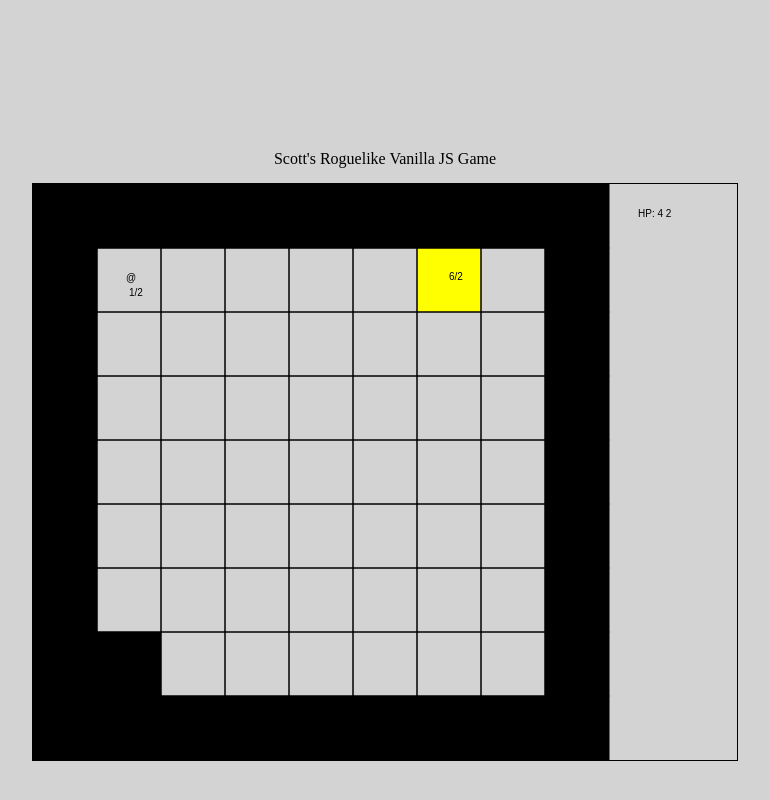
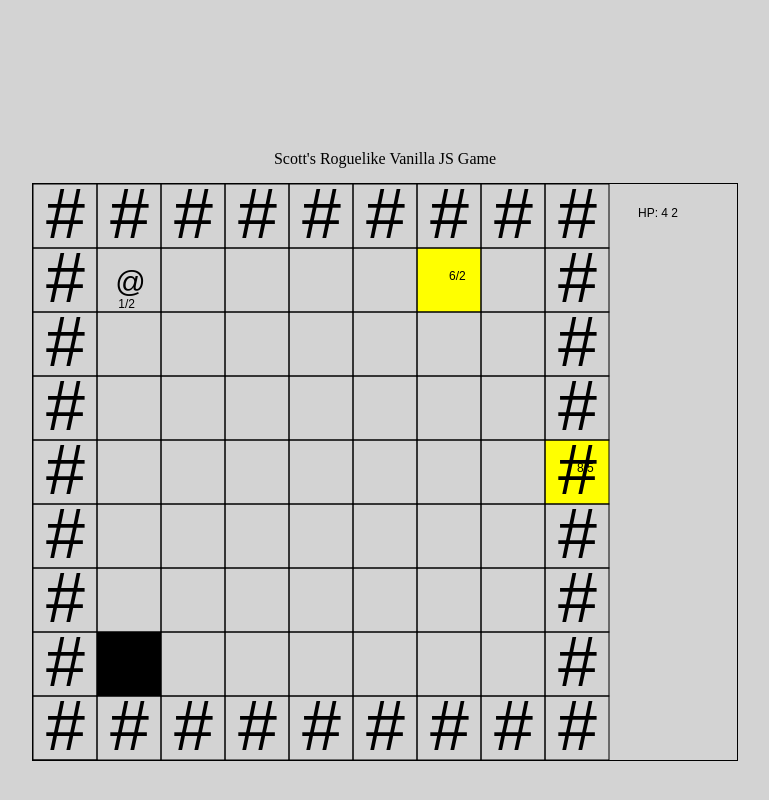
Before and after one commit to scottgoldsmith/roguelike_vanilla_js_game, a plain HTML site: page index.html in a window 1280 px wide. Shown: the whole page, without its empty margins (255-1024 px from the left). Drawn offline with Linux system fonts and the light colour scheme.

Commit message:
Add files via upload

```diff
--- a/index.html
+++ b/index.html
@@ -83,8 +83,12 @@
 		this.x = x;
 		this.y = y;
 		this.show = function () {
-			ctx.fillStyle = "black";
-			ctx.fillRect(this.x * tileSize, this.y * tileSize - tileSize, tileSize, tileSize);
+			ctx.font = "70px Arial";
+			ctx.fillText("#", x * tileSize + (tileSize / 4 - 3), y * tileSize - (tileSize / 6 - 1), tileSize, tileSize);
+			//reset font size
+			ctx.font = "12px Arial";
+			//ctx.fillStyle = "black";
+			//ctx.fillRect(this.x * tileSize, this.y * tileSize - tileSize, tileSize, tileSize);
 		}
 	}
 
@@ -205,8 +209,11 @@
 		for (var i = 0; i < walls.length; i++) {
 			walls[i].show();
 		}
-		ctx.fillText("@", x * tileSize + (tileSize / 2 - 3), y * tileSize - (tileSize / 2 - 1), tileSize, tileSize);
-		ctx.fillText(x + "/" + y, x * tileSize + (tileSize / 2), y * tileSize - (tileSize / 4), tileSize, tileSize);
+		ctx.font = "30px Arial";
+		ctx.fillText("@", x * tileSize + (tileSize / 3 - 3), y * tileSize - (tileSize / 3 - 1), tileSize, tileSize);
+		//reset font size
+		ctx.font = "12px Arial";
+		ctx.fillText(x + "/" + y, x * tileSize + (tileSize / 3), y * tileSize - (tileSize / 15), tileSize, tileSize);
 		//draw squares for movement
 		var xx = -1;
 		var yy = 1;
```
